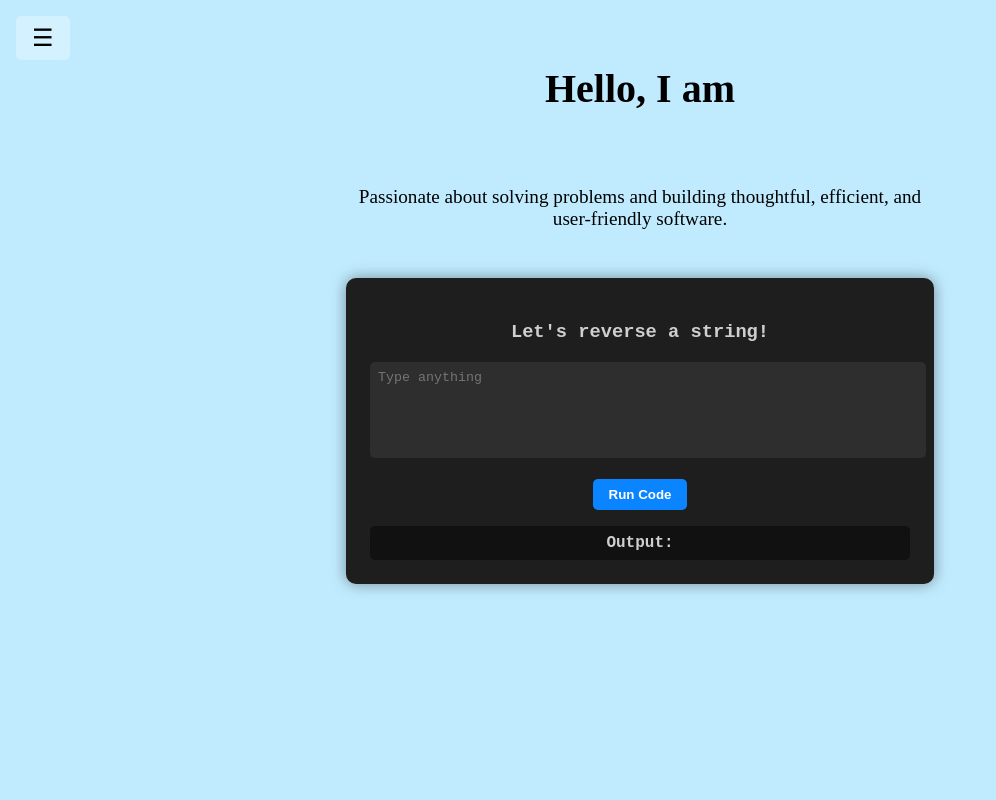
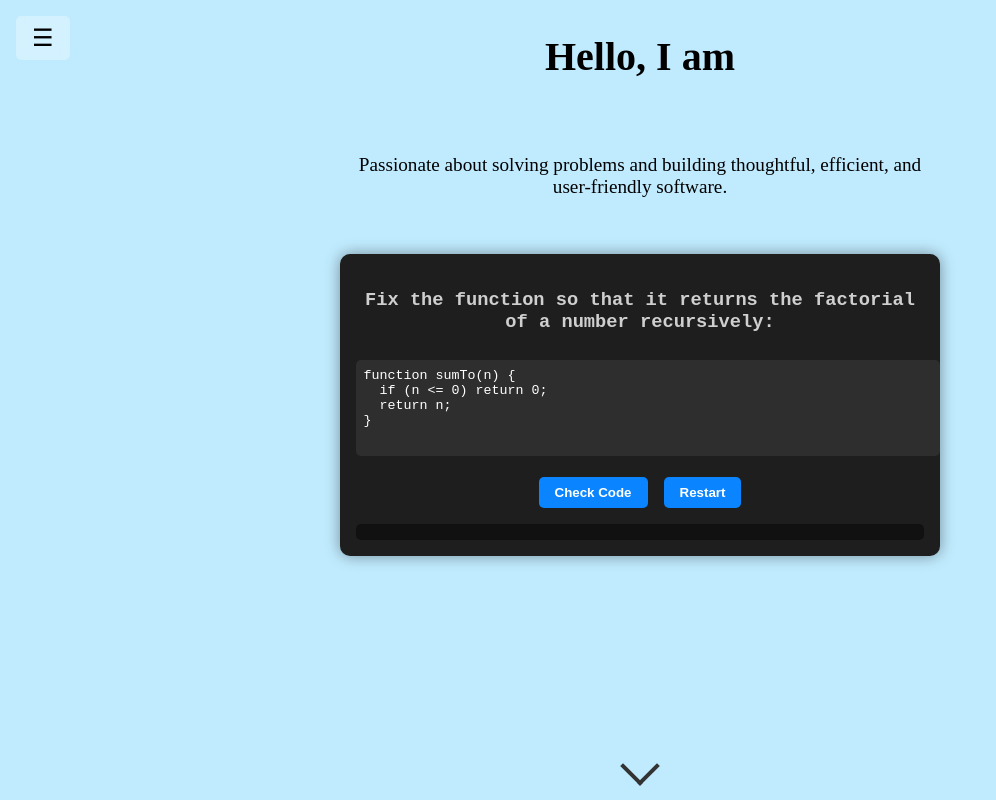
Before and after one commit to biancafrantz/MyWebsite, a React (Create React App) app: page / in a window 1280 px wide. Shown: the top 800 px of the page, without its empty margins (0-996 px from the left). Built offline with nearby package versions, Linux system fonts and the light colour scheme; a web font is replaced by a local one.

Commit message:
Made some cosmetic changes and minor changes from given feedback. Also changed to include puzzle! :)

```diff
--- a/public/index.html
+++ b/public/index.html
@@ -25,7 +25,7 @@
       work correctly both with client-side routing and a non-root public URL.
       Learn how to configure a non-root public URL by running `npm run build`.
     -->
-    <title>React App</title>
+    <title>Bianca Frantzeskakis | Web Dev</title>
   </head>
   <body>
     <noscript>You need to enable JavaScript to run this app.</noscript>
--- a/src/App.css
+++ b/src/App.css
@@ -11,9 +11,9 @@ body, html {
   background: linear-gradient(
     to bottom,
     #C0EBFE 0%,      /* light blue starts */
-    #C0EBFE 55%,     /* light blue stretches to 55% */
-    #f8e6d4 75%,     /* peach starts at 55%-75% */
-    #f7b1c1 90%,     /* pink from 75%-85% */
+    #C0EBFE 25%,     /* light blue stretches to 25% */
+    #f8e6d4 50%,     /* peach starts at 25%-50% */
+    #f7b1c1 75%,     /* pink from 50%-75% */
     #a281f5 100%     /* purple finishes at the bottom */
   );
   display: flex;
@@ -73,7 +73,6 @@ html {
 
 .rotating-title {
   display: inline-block;
-  white-space: nowrap;
   overflow: hidden;
   max-width: 100%;
   transition: none;
@@ -95,7 +94,6 @@ html {
 
 .hero p {
   font-size: 1.2rem;
-  /*max-width: 700px;*/
   font-weight: 600;
 }
 
@@ -106,7 +104,7 @@ html {
   justify-content: flex-start;
   text-align: center;
   min-height: 100vh;
-  padding-top: 2rem;
+  position: relative;
 }
 
 .hero-content h1 {
@@ -132,12 +130,13 @@ html {
 .code-demo {
   background: #1e1e1e;
   color: #cfcfcf;
-  padding: 1.5rem;
+  padding: 1rem;
   border-radius: 10px;
   max-width: 600px;
   width: 90%;
   font-family: 'Mooli', monospace;
   box-shadow: 0 0 15px rgba(0,0,0,0.4);
+  margin-top: 0.5rem;
 }
 
 .code-demo textarea {
@@ -149,6 +148,7 @@ html {
   border: none;
   border-radius: 5px;
   resize: none;
+  margin-top: 0.5rem;
 }
 
 .code-demo button {
@@ -167,6 +167,37 @@ html {
   background: #111;
   padding: 0.5rem;
   border-radius: 5px;
+}
+
+.scroll-indicator {
+  position: absolute;
+  bottom: 20px;
+  left: 50%;
+  transform: translateX(-50%);
+  animation: bounce 2s infinite;
+  z-index: 10;
+}
+
+.arrow {
+  display: block;
+  width: 24px;
+  height: 24px;
+  border-left: 4px solid #333;
+  border-bottom: 4px solid #333;
+  transform: rotate(-45deg);
+  margin: 0 auto;
+}
+
+@keyframes bounce {
+  0%, 20%, 50%, 80%, 100% {
+    transform: translate(-50%, 0);
+  }
+  40% {
+    transform: translate(-50%, 10px);
+  }
+  60% {
+    transform: translate(-50%, 5px);
+  }
 }
 
 .download-button {
--- a/src/App.js
+++ b/src/App.js
@@ -59,38 +59,65 @@ function RotatingTitle() {
   );
 }
 
-function App() {
-  const [sidebarOpen, setSidebarOpen] = useState(false);
-  const toggleSidebar = () => setSidebarOpen(!sidebarOpen);
+function PuzzleDemo() {
+  const initialCode = `function sumTo(n) {
+  if (n <= 0) return 0;
+  return n;
+}`;
 
-  const LiveCodeDemo = () => {
-    const [input, setInput] = useState('');
-    const [output, setOutput] = useState('');
+  const correctCode = `function sumTo(n) {
+  if (n <= 0) return 0;
+  return n + sumTo(n - 1);
+}`;
 
-    const reverseRecursive = (str) => {
-      if (str.length <= 1) return str;
-      return reverseRecursive(str.slice(1)) + str[0];
+  const [code, setCode] = useState(initialCode);
+  const [message, setMessage] = useState('');
+  const [startTime, setStartTime] = useState(performance.now());
+  const [solved, setSolved] = useState(false);
+
+  const runCode = () => {
+    try {
+      // eslint-disable-next-line no-eval
+      eval(code + '\nwindow.__testResult = sumTo(5);');
+      if (window.__testResult === 15) {
+        const duration = ((performance.now() - startTime) / 1000).toFixed(2);
+        setMessage(`You solved the puzzle in ${duration} seconds! 🎉`);
+        setSolved(true);
+      } else {
+        setMessage('Incorrect result. Try again!');
+      }
+    } catch (err) {
+      setMessage('There was an error in your code - possibly syntax error.');
+    }
   };
 
-    const handleRun = () => {
-      setOutput(reverseRecursive(input));
+  const resetPuzzle = () => {
+    setCode(initialCode);
+    setMessage('');
+    setSolved(false);
+    setStartTime(performance.now()); // ✅ restart the timer here
   };
 
   return (
     <div className="code-demo">
-        <h3>Let's reverse a string! </h3>
+      <h3>Fix the function so that it returns the factorial of a number recursively:</h3>
       <textarea
-          value={input}
-          onChange={(e) => setInput(e.target.value)}
-          placeholder="Type anything"
+        value={code}
+        onChange={(e) => setCode(e.target.value)}
+        rows={10}
+        cols={50}
       />
-        <button onClick={handleRun}>Run Code</button>
-        <div className="output">
-          <strong>Output:</strong> {output}
-        </div>
+      <br />
+      <button onClick={runCode} disabled={solved}>Check Code</button>
+      <button onClick={resetPuzzle} style={{ marginLeft: '1rem' }}>Restart</button>
+      <div className="output"><strong>{message}</strong></div>
     </div>
   );
-  };
+}
+
+function App() {
+  const [sidebarOpen, setSidebarOpen] = useState(false);
+  const toggleSidebar = () => setSidebarOpen(!sidebarOpen);
 
   return (
     <div className="App">
@@ -111,7 +138,10 @@ function App() {
             Passionate about solving problems and building thoughtful, efficient, and user-friendly software.
           </p>
         </div>
-        <LiveCodeDemo />
+        <PuzzleDemo />
+        <div className="scroll-indicator">
+          <span className="arrow"></span>
+        </div>
       </section>
 
       <section id="projects" className="section">
@@ -200,7 +230,7 @@ function App() {
         <h2>Meet Bianca</h2>
         <div className="about-content">
           <p>
-            I’m a recent Computer Science graduate from UCF with a strong foundation in full-stack development, AI integration, and system-level programming. I love transforming ideas into real, functional software that helps people in meaningful ways.
+            I’m a recent Computer Science graduate from the University of Central FL with a strong foundation in full-stack development, AI integration, and system-level programming. I love transforming ideas into real, functional software that helps people in meaningful ways.
           </p>
           <p>
             I’m eager to broaden my experience and apply my skills in a software engineering role where I can contribute to building and improving impactful software. Through every project, I’ve learned the value of resilience, communication, and adaptability—and I’m excited to keep growing as a developer.
```
Also changed, not shown: public/icon.png (added), 1 other file (tests, documents, lock files or other folders). Lines whose indentation alone changed are shown as unchanged.
